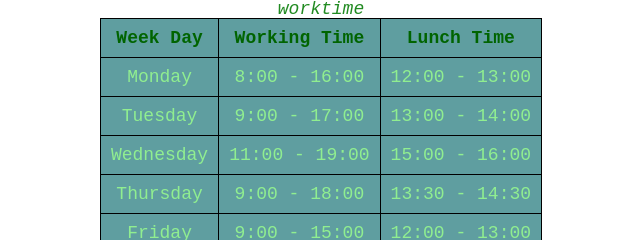
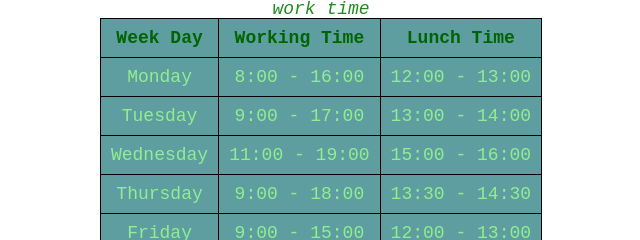
Before and after one commit to HplubchykDmytro/test, a plain HTML site: page index.html in a window 1280 px wide. Shown: the top 240 px of the page, 319-959 px from the left. Drawn offline with Linux system fonts and the light colour scheme.

Commit message:
Update index.html

```diff
--- a/index.html
+++ b/index.html
@@ -10,7 +10,7 @@
 <body>
 
 	<table class ="working-table">
-		<caption>worktime </caption>
+		<caption>work time </caption>
 		<thead>
 			<tr>
 				<th>Week Day</th>
```
